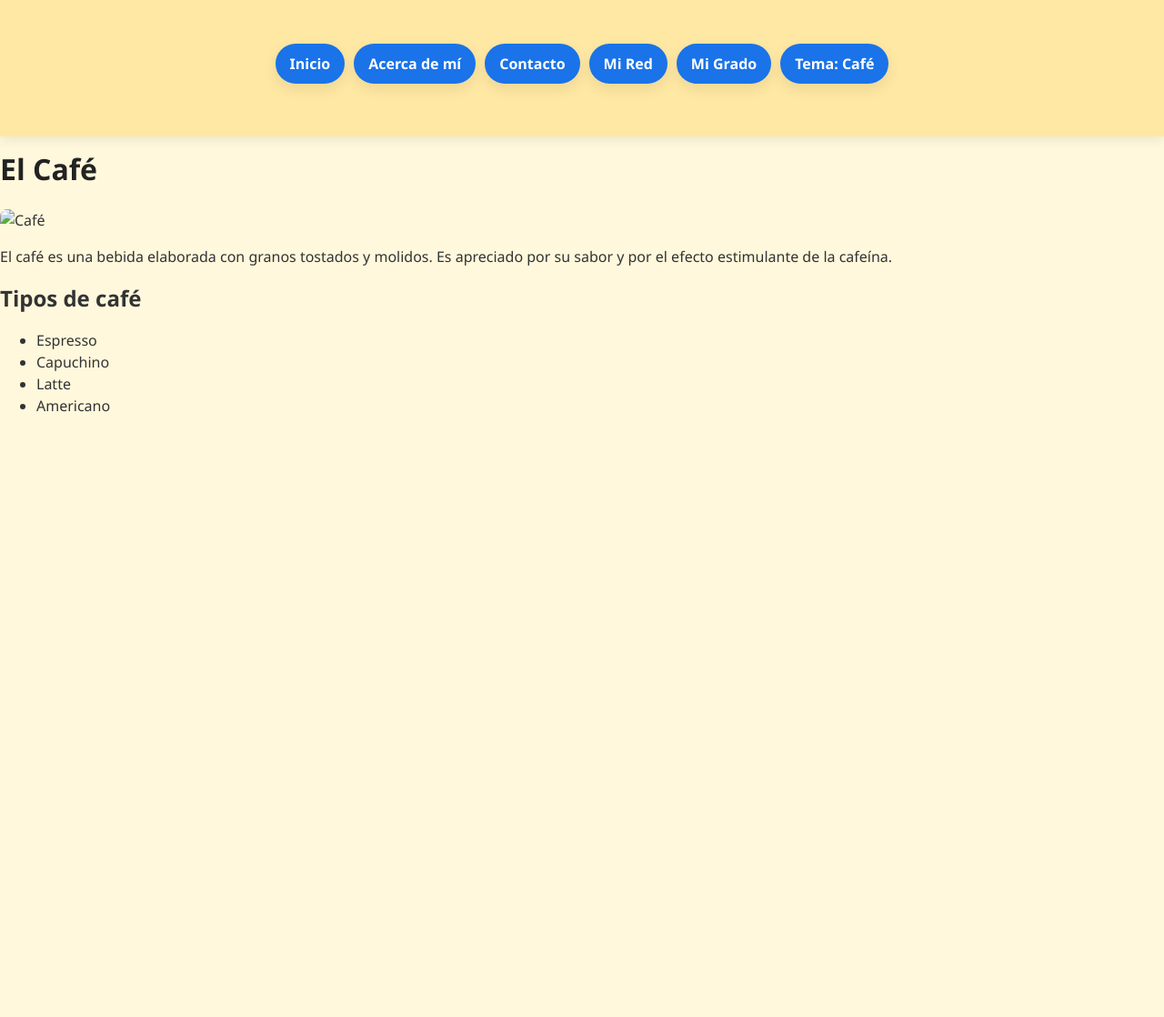
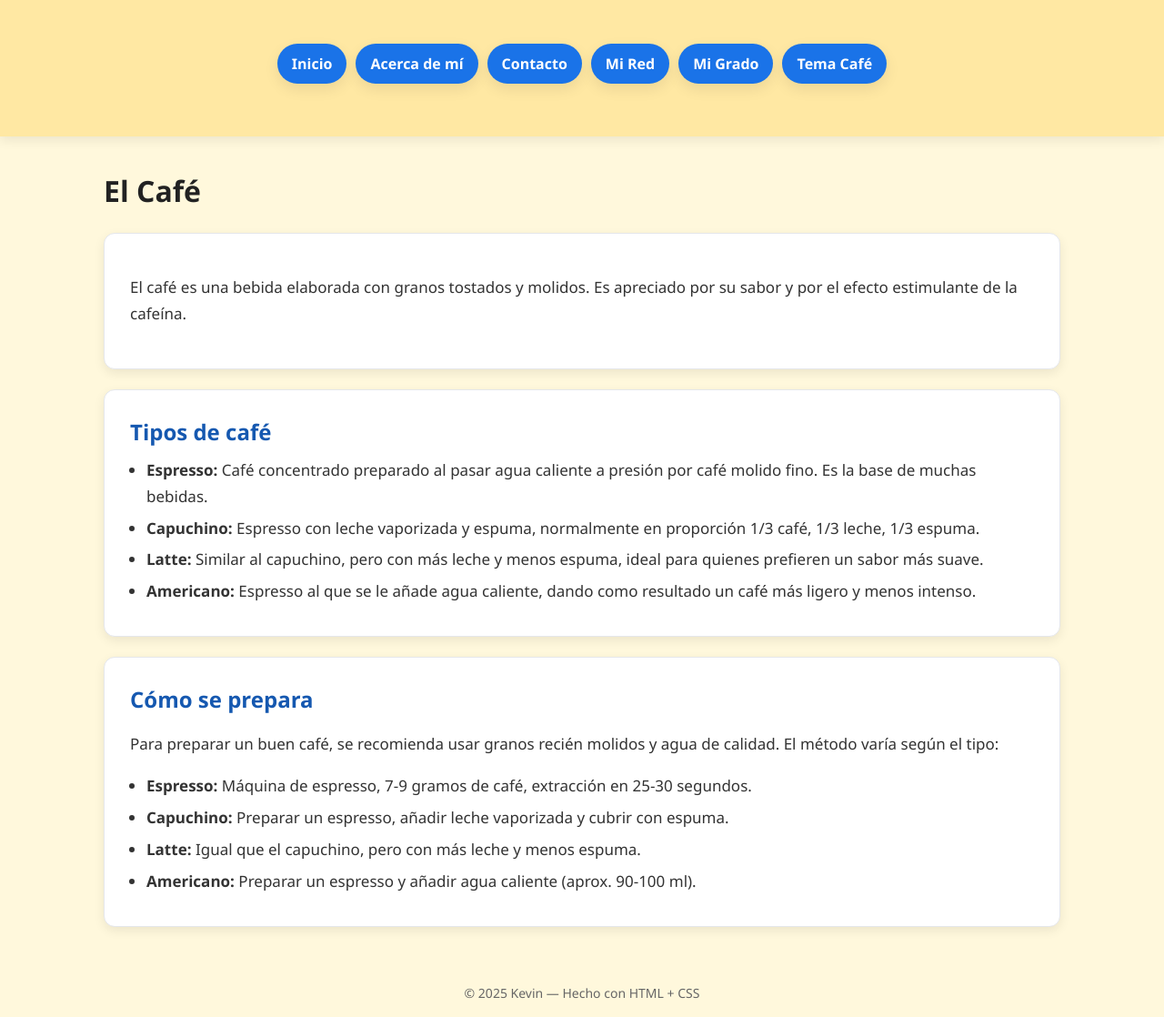
Before and after one commit to Ele-Kevin/Tema-Cafe, a plain HTML site: page docs/public/topic.html in a window 1280 px wide. Shown: the whole page at 91% size. Before the commit the page ends 800 px from the top, so only its background shows below. Drawn offline with Linux system fonts and the light colour scheme.

Commit message:
actualizacion 5.0

```diff
--- a/docs/public/topic.html
+++ b/docs/public/topic.html
@@ -1,37 +1,66 @@
+
 
 <!DOCTYPE html>
 <html lang="es">
 <head>
   <meta charset="UTF-8">
   <title>Tema: Café</title>
+  <meta name="viewport" content="width=device-width, initial-scale=1">
+  <meta name="description" content="Información sobre el café, tipos y cómo se preparan.">
   <link rel="stylesheet" href="../css/style.css">
 </head>
 <body>
   <header class="header">
-  <div class="container">
-    <!-- Un solo bloque de botones (uno por subpágina) -->
-    <div class="btn-group" aria-label="Navegación principal">
-      <a class="btn" href="../index.html">Inicio</a>
-      <a class="btn" href="about.html">Acerca de mí</a>
-      <a class="btn" href="contact.html">Contacto</a>
-      <a class="btn" href="net.html">Mi Red</a>
-      <a class="btn" href="degree.html">Mi Grado</a>
-      <a class="btn" href="topic.html">Tema: Café</a>
+    <div class="container">
+      <nav class="btn-group" aria-label="Navegación principal">
+        <a class="btn" href="../index.html">Inicio</a>
+        <a class="btn" href="../about.html">Acerca de mí</a>
+        <a class="btn" href="../contact.html">Contacto</a>
+        <a class="btn" href="../net.html">Mi Red</a>
+        <a class="btn" href="../degree.html">Mi Grado</a>
+        <a class="btn" href="../topic.html">Tema Café</a>
+      </nav>
     </div>
-  </div>
-</header>
+  </header>
 
-  <h1>El Café</h1>
-  <img src="../images/cafe.jpg" alt="Café"> <!-- Asegúrate de tener esta imagen en la carpeta correcta -->
-  <p>El café es una bebida elaborada con granos tostados y molidos.
-     Es apreciado por su sabor y por el efecto estimulante de la cafeína.</p>
+  <main id="contenido" class="container">
+    <h1>El Café</h1>
 
-  <h2>Tipos de café</h2>
-  <ul>
-    <li>Espresso</li>
-    <li>Capuchino</li>
-    <li>Latte</li>
-    <li>Americano</li>
-  </ul>
+    <!-- Card principal -->
+    <section class="card card--wide">
+      <p>
+        El café es una bebida elaborada con granos tostados y molidos. Es apreciado por su sabor y por el efecto estimulante de la cafeína.
+      </p>
+    </section>
+
+    <!-- Tipos de café -->
+    <section class="card card--wide" aria-labelledby="tipos">
+      <h2 id="tipos">Tipos de café</h2>
+      <ul class="clean">
+        <li><strong>Espresso:</strong> Café concentrado preparado al pasar agua caliente a presión por café molido fino. Es la base de muchas bebidas.</li>
+        <li><strong>Capuchino:</strong> Espresso con leche vaporizada y espuma, normalmente en proporción 1/3 café, 1/3 leche, 1/3 espuma.</li>
+        <li><strong>Latte:</strong> Similar al capuchino, pero con más leche y menos espuma, ideal para quienes prefieren un sabor más suave.</li>
+        <li><strong>Americano:</strong> Espresso al que se le añade agua caliente, dando como resultado un café más ligero y menos intenso.</li>
+      </ul>
+    </section>
+
+    <!-- Cómo se prepara -->
+    <section class="card card--wide" aria-labelledby="preparacion">
+      <h2 id="preparacion">Cómo se prepara</h2>
+      <p>
+        Para preparar un buen café, se recomienda usar granos recién molidos y agua de calidad. El método varía según el tipo:
+      </p>
+      <ul class="clean">
+        <li><strong>Espresso:</strong> Máquina de espresso, 7-9 gramos de café, extracción en 25-30 segundos.</li>
+        <li><strong>Capuchino:</strong> Preparar un espresso, añadir leche vaporizada y cubrir con espuma.</li>
+        <li><strong>Latte:</strong> Igual que el capuchino, pero con más leche y menos espuma.</li>
+        <li><strong>Americano:</strong> Preparar un espresso y añadir agua caliente (aprox. 90-100 ml).</li>
+      </ul>
+    </section>
+  </main>
+
+  <footer class="footer">
+    © 2025 Kevin — Hecho con HTML + CSS
+  </footer>
 </body>
 </html>
```
